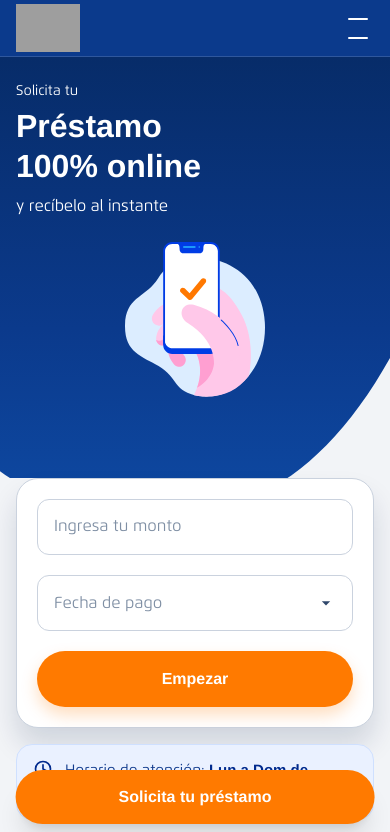
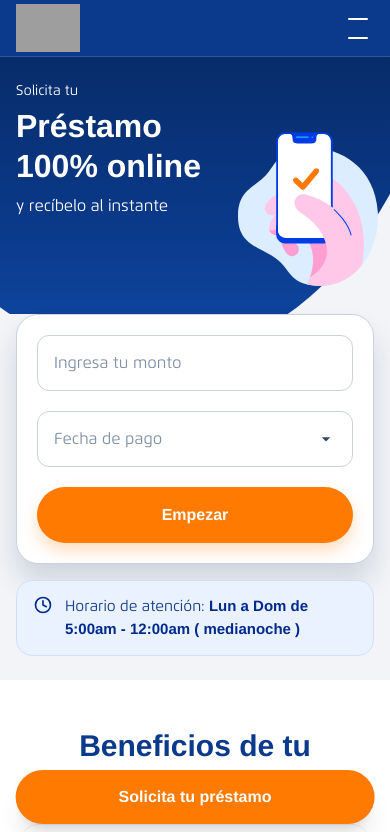
Before and after one commit to bcpevaluate-collab/evaluate-bcp, a Next.js app: page / in a window 390 px wide. Shown: the top 832 px of the page. Built offline with nearby package versions, Linux system fonts and the light colour scheme; grey boxes are pictures that could not be loaded; a web font is replaced by a local one.

Commit message:
feat(hero): mejorar versión desktop con layout responsive

```diff
--- a/components/Hero.tsx
+++ b/components/Hero.tsx
@@ -6,43 +6,65 @@ export default function Hero() {
     <section
       className="relative overflow-hidden text-white"
       style={{
-        background: "linear-gradient(180deg, #072C69 0%, #0B3A8C 58%, #0E4AA4 100%)",
+        background:
+          "linear-gradient(180deg, #072C69 0%, #0B3A8C 58%, #0E4AA4 100%)",
       }}
     >
-      <div className="container-max relative z-10 pt-6 md:pt-12 pb-32 md:pb-20">
-        <div className="grid grid-cols-12 items-center">
+      {/* MOBILE layout */}
+      <div className="container-max relative z-10 pt-6 pb-36 md:hidden">
+        <p className="text-[14px] font-[400] mb-1">Solicita tu</p>
+
+        <h1 className="text-[32px] font-[600] leading-[1.25] mb-2 max-w-[22rem]">
+          <span>Préstamo</span>
+          <br />
+          <span>100% online</span>
+        </h1>
+
+        <p className="text-[16px] font-[400] mt-1">y recíbelo al instante</p>
+
+        {/* Imagen flotante solo mobile */}
+        <Image
+          src="/hero-illustration.svg"
+          alt="Préstamo online"
+          width={180}
+          height={180}
+          priority
+          className="
+            pointer-events-none absolute right-3 top-1/2 -translate-y-1/2 z-10
+            w-[140px] h-auto
+          "
+        />
+      </div>
+
+      {/* DESKTOP layout */}
+      <div className="hidden md:block container-max relative z-10 pt-12 pb-24">
+        <div className="grid grid-cols-12 items-center gap-6">
           {/* Texto */}
-          <div className="col-span-12 md:col-span-6">
-            <p className="text-[14px] md:text-[16px] font-[400] mb-1">
-              Solicita tu
-            </p>
-
-            <h1 className="text-[32px] md:text-[44px] font-[600] leading-[1.25] mb-2 md:mb-4 max-w-[22rem] md:max-w-lg">
+          <div className="col-span-6">
+            <p className="text-[16px] font-[400] mb-1">Solicita tu</p>
+            <h1 className="text-[44px] font-[600] leading-[1.25] mb-4 max-w-lg">
               <span>Préstamo</span>
               <br />
               <span>100% online</span>
             </h1>
-
-            <p className="text-[16px] md:text-[20px] font-[400] mt-1">
-              y recíbelo al instante
-            </p>
+            <p className="text-[20px] font-[400]">y recíbelo al instante</p>
           </div>
 
-          {/* Imagen */}
-          <div className="col-span-12 md:col-span-6 flex justify-center md:justify-end mt-6 md:mt-0">
+          {/* Imagen a la derecha */}
+          <div className="col-span-6 flex justify-end">
             <Image
               src="/hero-illustration.svg"
               alt="Préstamo online"
-              width={180}
-              height={180}
+              width={400}
+              height={400}
               priority
-              className="w-[140px] h-auto md:w-[360px] lg:w-[400px]"
+              className="w-[360px] lg:w-[420px] h-auto"
             />
           </div>
         </div>
 
-        {/* Formulario en desktop dentro del hero */}
-        <div className="hidden md:flex justify-center mt-10">
+        {/* Formulario dentro del Hero en desktop */}
+        <div className="flex justify-center mt-10">
           <div className="bg-white rounded-xl shadow-md p-6 flex gap-4 items-center w-full max-w-3xl">
             <input
               type="text"
```
